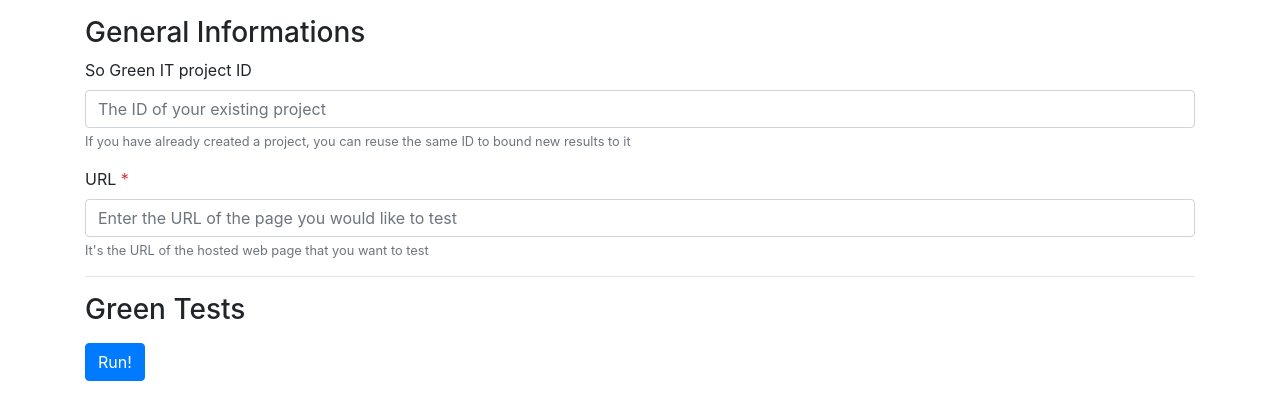
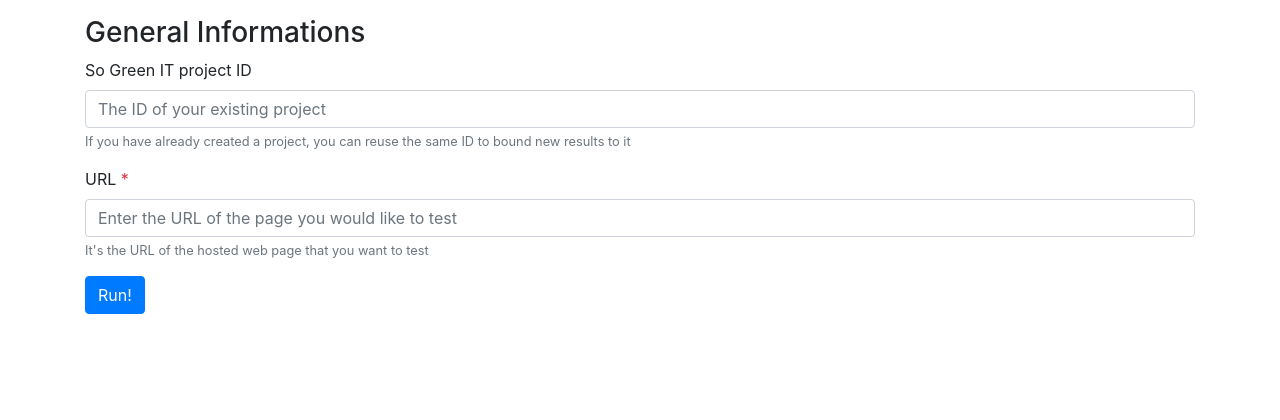
Before and after one commit to so-green-team/so-green-it, a Flask app: page / in a window 1280 px wide. Shown: the part 265-685 px from the top of the page. Run offline with Flask 2, Linux system fonts and the light colour scheme; some libraries are stand-ins or nearby versions.

Commit message:
Some changes for the demo

```diff
--- a/sogreenit/templates/demo.html
+++ b/sogreenit/templates/demo.html
@@ -26,10 +26,6 @@
                         </label>
                         <input type="url" class="form-control" id="url" placeholder="Enter the URL of the page you would like to test" required />
                         <small class="form-text text-muted">It's the URL of the hosted web page that you want to test</small>
-                    </div>
-                    <hr />
-                    <h3>Green Tests</h3>
-                    <div class="form-group">
                     </div>
                     <button type="submit" id="btn-run" class="btn btn-primary">Run!</button>
                 </form>
@@ -72,13 +68,18 @@
         </div>
         <script>
             function onProgress (evt) {
+                const progressBar = document.querySelector('div.progress > .progress-bar')
+
                 if (evt.lengthComputable) {
                     const percent = 100 * (evt.loaded / evt.total)
-                    const progressBar = document.querySelector('div.progress > .progress-bar')
 
                     progressBar.setAttribute('aria-valuenow', percent)
                     progressBar.style.width = `${percent}%`
                     progressBar.textContent = `${percent}%`
+                } else {
+                    progressBar.setAttribute('aria-valuenow', 100)
+                    progressBar.style.width = '100%'
+                    progressBar.textContent = '100%'
                 }
             }
 
```
